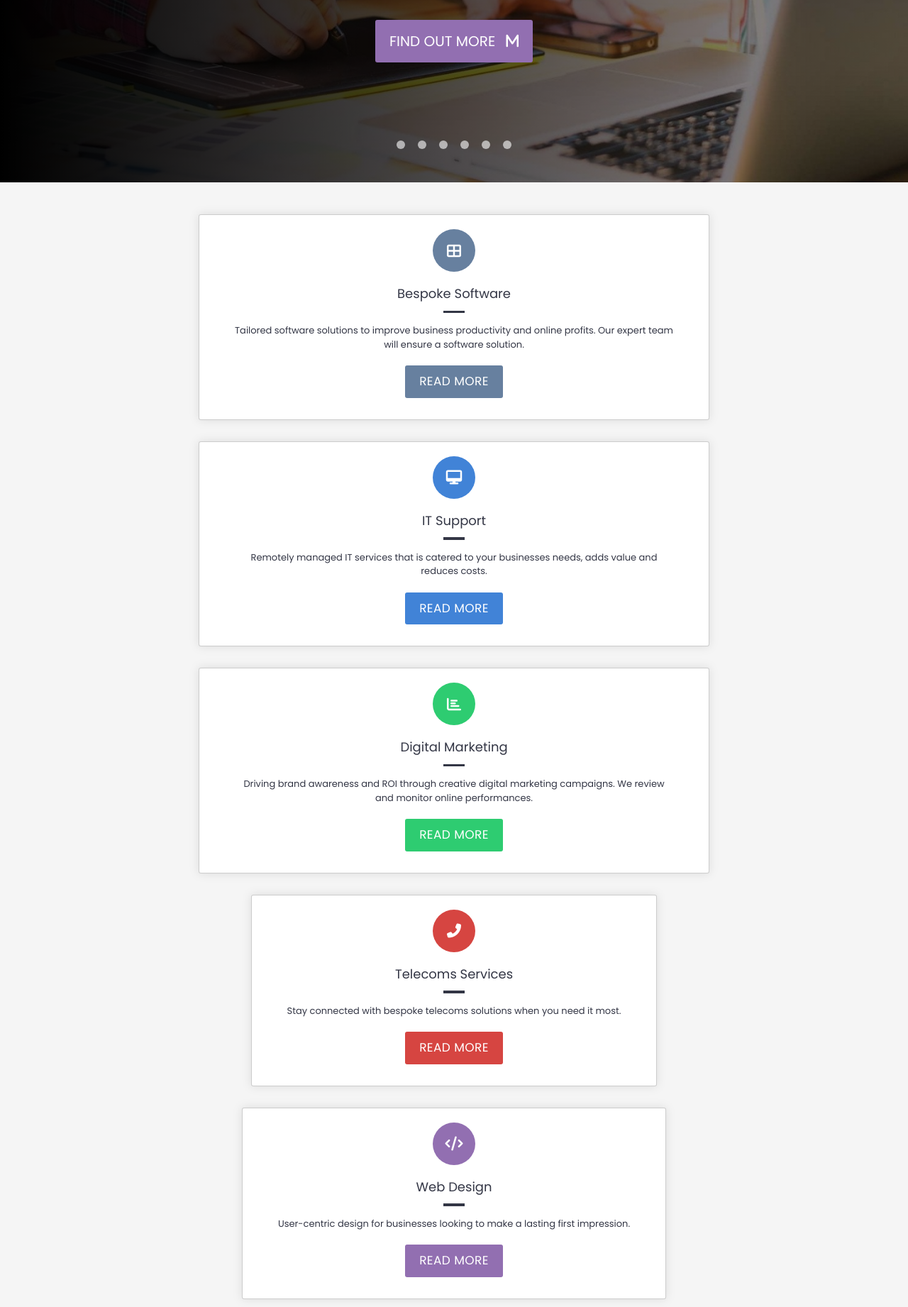
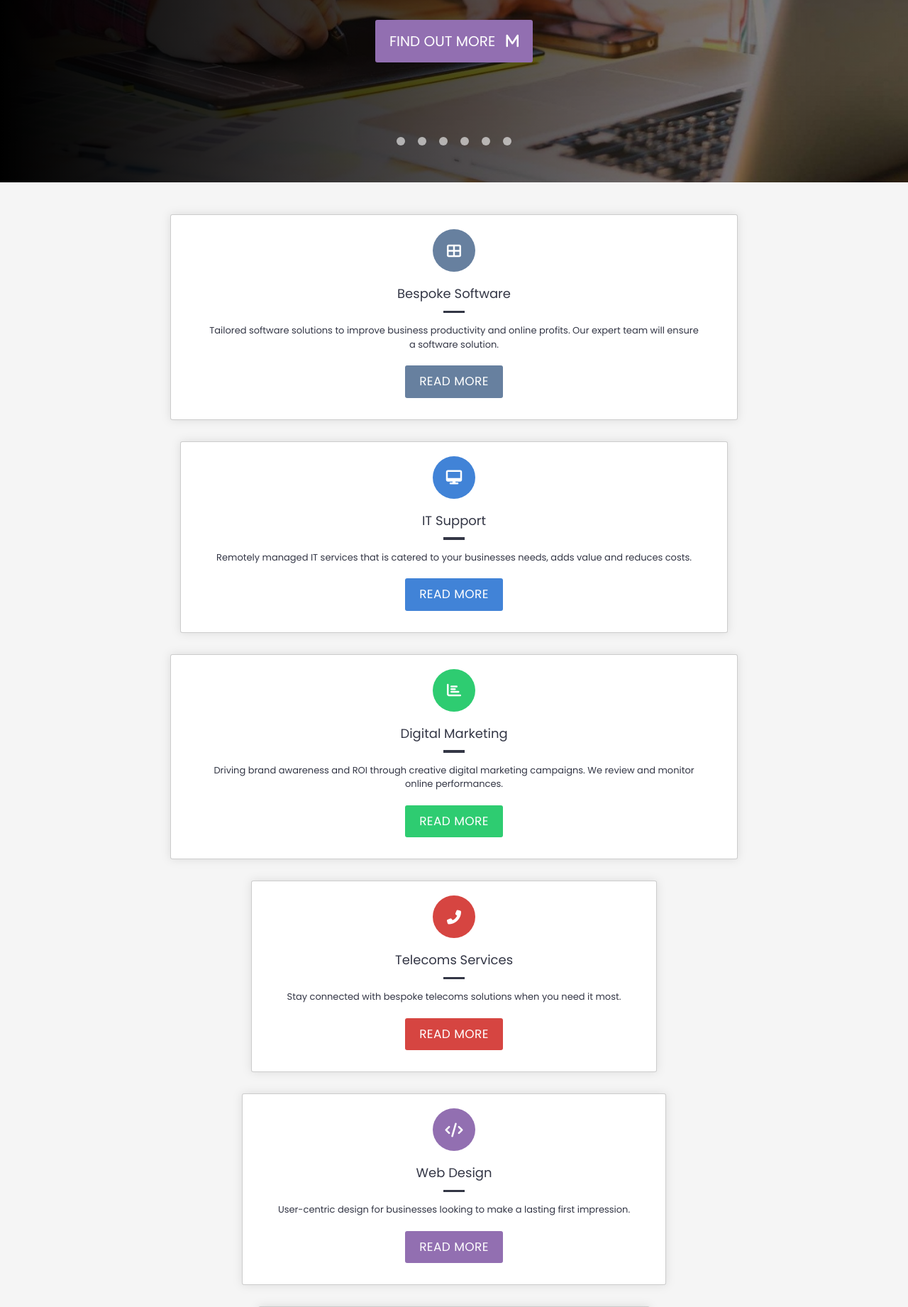
Before and after one commit to WackJeston/Netmatters-Homepage, a PHP site: page / in a window 1280 px wide. Shown: the part 543-2385 px from the top of the page at 71% size. Run offline with PHP 8.4, Linux system fonts and the light colour scheme; some libraries are stand-ins or nearby versions.

Commit message:
Browser Compatibility

```diff
--- a/scss/partials/components/_services.scss
+++ b/scss/partials/components/_services.scss
@@ -12,7 +12,7 @@
 }
 
 .services {
-  max-width: 720px;
+  max-width: 100vh;
   display: flex;
   flex-direction: column;
   align-items: center;
@@ -36,6 +36,7 @@
   font-family: 'Poppins', sans-serif;
   font-weight: 400;
   margin: 10px 0;
+  max-width: 70vw;
 }
 
 
--- a/scss/partials/components/_slider.scss
+++ b/scss/partials/components/_slider.scss
@@ -66,12 +66,10 @@
 }
 
 // Line of dots indicating which slide user is on ----------------------------
-
 .dot-line {
+  height: 200px;
   display: flex;
   flex-direction: row;
-  align-self: center;
-  justify-content: center;
   position: absolute;
   top: 90%;
 }
@@ -83,7 +81,7 @@
   border: none;
   background-color: white;
   opacity: 0.6;
-  margin: 5px 9px;
+  margin: 0 9px;
 }
 
 .dot:hover {
```
Also changed, not shown: css/style.css.
